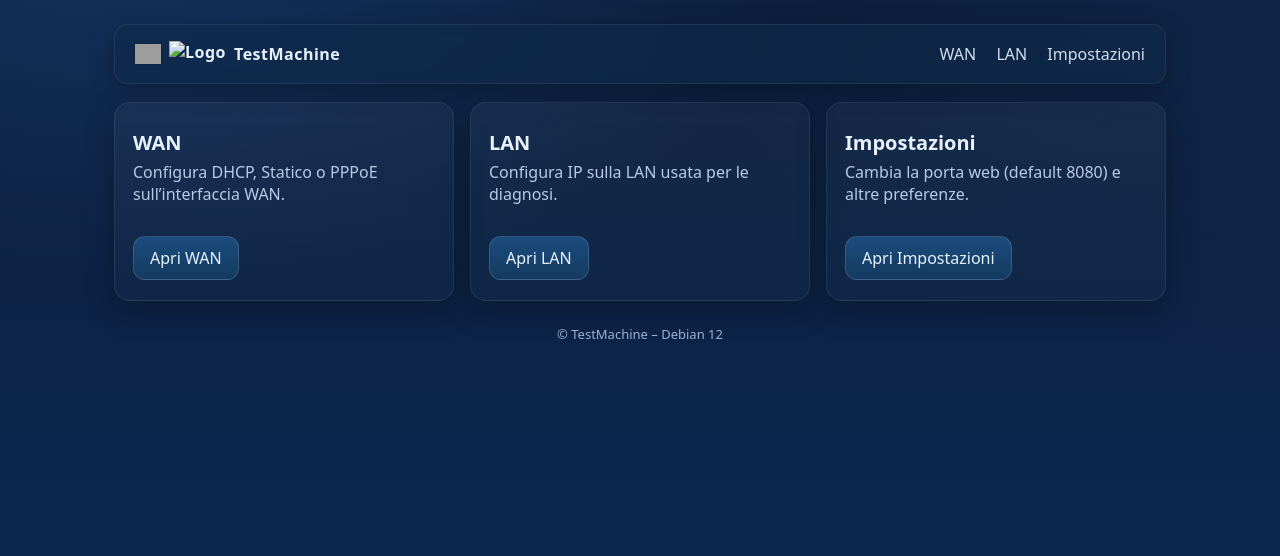
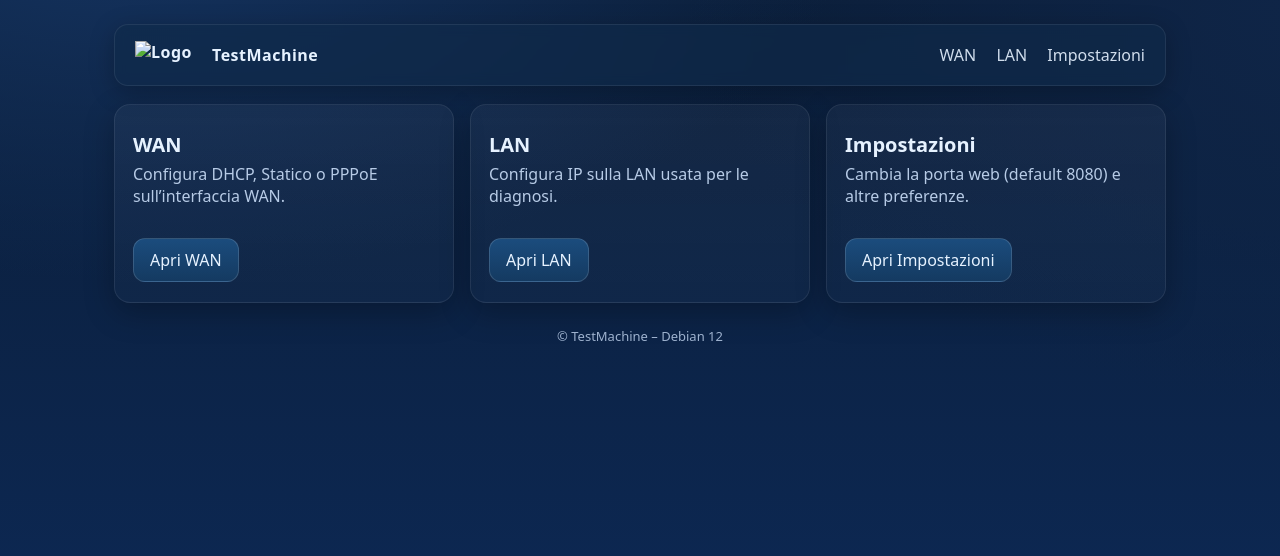
Before and after one commit to fraidotube/testmachine, a FastAPI app: page / in a window 1280 px wide. Shown: the top 556 px of the page. Run offline with FastAPI, Linux system fonts and the light colour scheme; grey boxes are pictures that could not be loaded.

Commit message:
ui: brand logo più grande, rimosso duplicato e icona rotta

```diff
--- a/app/routes/lan.py
+++ b/app/routes/lan.py
@@ -8,7 +8,7 @@ def head(title:str)->str:
     return f"""<!doctype html><html><head><meta charset='utf-8'/>
     <meta name='viewport' content='width=device-width,initial-scale=1'/>
     <title>{title}</title><link rel='stylesheet' href='/static/styles.css'/></head><body>
-    <div class='container'><div class='nav'><div class='brand'>🛠️ TestMachine</div>
+    <div class='container'><div class='nav'><div class='brand'><img src='/static/img/CNS-21-LOGO-BIANCO.svg' alt='Logo' class='logo'/><span>TestMachine</span></div>
     <div class='links'><a href='/'>Home</a><a href='/wan'>WAN</a><a href='/settings'>Impostazioni</a></div></div>"""
 
 def list_ifaces():
--- a/app/routes/settings.py
+++ b/app/routes/settings.py
@@ -9,7 +9,7 @@ def head(title:str)->str:
     return f"""<!doctype html><html><head><meta charset='utf-8'/>
     <meta name='viewport' content='width=device-width,initial-scale=1'/>
     <title>{title}</title><link rel='stylesheet' href='/static/styles.css'/></head><body>
-    <div class='container'><div class='nav'><div class='brand'>🛠️ TestMachine</div>
+    <div class='container'><div class='nav'><div class='brand'><img src='/static/img/CNS-21-LOGO-BIANCO.svg' alt='Logo' class='logo'/><span>TestMachine</span></div>
     <div class='links'><a href='/'>Home</a><a href='/wan'>WAN</a><a href='/lan'>LAN</a></div></div>"""
 
 def _self_ip() -> str:
--- a/app/routes/wan.py
+++ b/app/routes/wan.py
@@ -8,7 +8,7 @@ def head(title:str)->str:
     return f"""<!doctype html><html><head><meta charset='utf-8'/>
     <meta name='viewport' content='width=device-width,initial-scale=1'/>
     <title>{title}</title><link rel='stylesheet' href='/static/styles.css'/></head><body>
-    <div class='container'><div class='nav'><div class='brand'>🛠️ TestMachine</div>
+    <div class='container'><div class='nav'><div class='brand'><img src='/static/img/CNS-21-LOGO-BIANCO.svg' alt='Logo' class='logo'/><span>TestMachine</span></div>
     <div class='links'><a href='/'>Home</a><a href='/lan'>LAN</a><a href='/settings'>Impostazioni</a></div></div>"""
 
 def list_ifaces():
--- a/app/static/styles.css
+++ b/app/static/styles.css
@@ -71,3 +71,28 @@ input::placeholder{color:#87a6cc}
   /* bordo leggero per visibilità su sfondo chiaro */
   filter: drop-shadow(0 0 1px rgba(0,0,0,.35));
 }
+/* ---- logo brand (override) ---- */
+.nav .brand {
+  display: flex;
+  align-items: center;
+  gap: 10px;
+  font-weight: 600;
+}
+.nav .brand img.logo {
+  height: 28px;   /* regola qui se lo vuoi più grande/piccolo */
+  width: auto;
+  display: block;
+}
+
+/* === BRAND / LOGO OVERRIDES (non toccare il resto) === */
+.nav .brand::before{ display:none !important; }   /* se esiste un logo via ::before, nascondilo */
+.nav .brand .logo{
+  height: 36px;           /* dimensione più grande */
+  width: auto;
+  margin-right: 10px;
+  vertical-align: middle;
+}
+.nav .brand span{ font-weight: 600; }
+@media (max-width: 480px){
+  .nav .brand .logo{ height: 28px; } /* mobile */
+}
```
Also changed, not shown: app/static/img/CNS-21-LOGO-BIANCO.svg (added), app/static/img/logo.svg.
